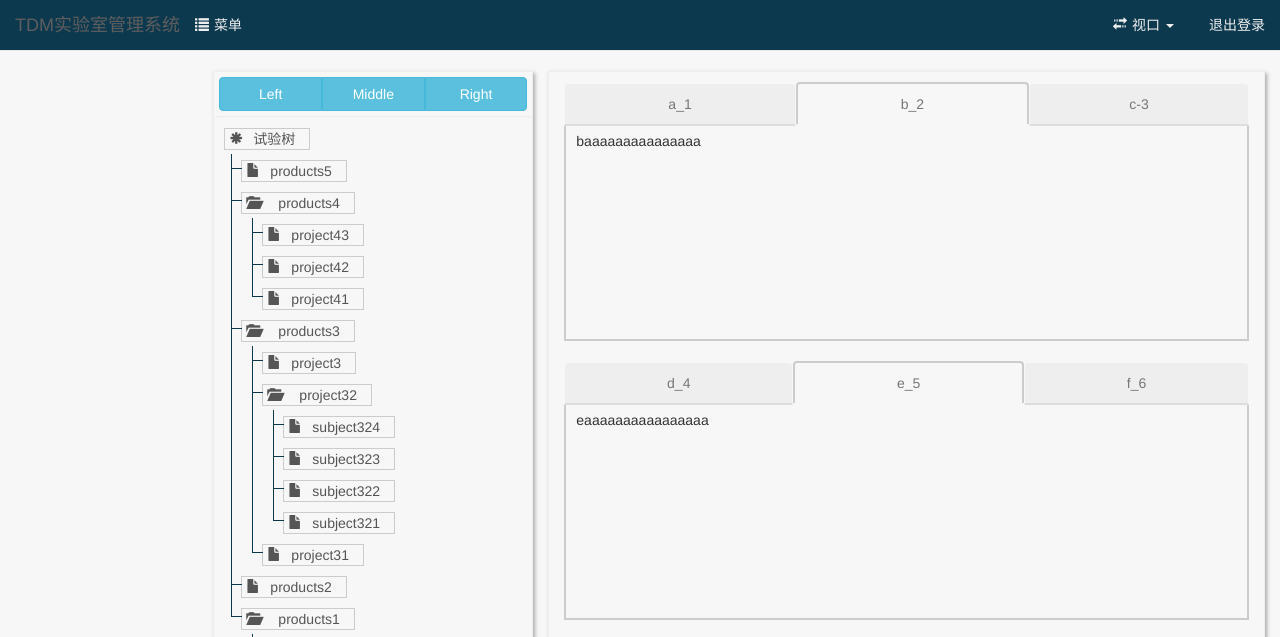
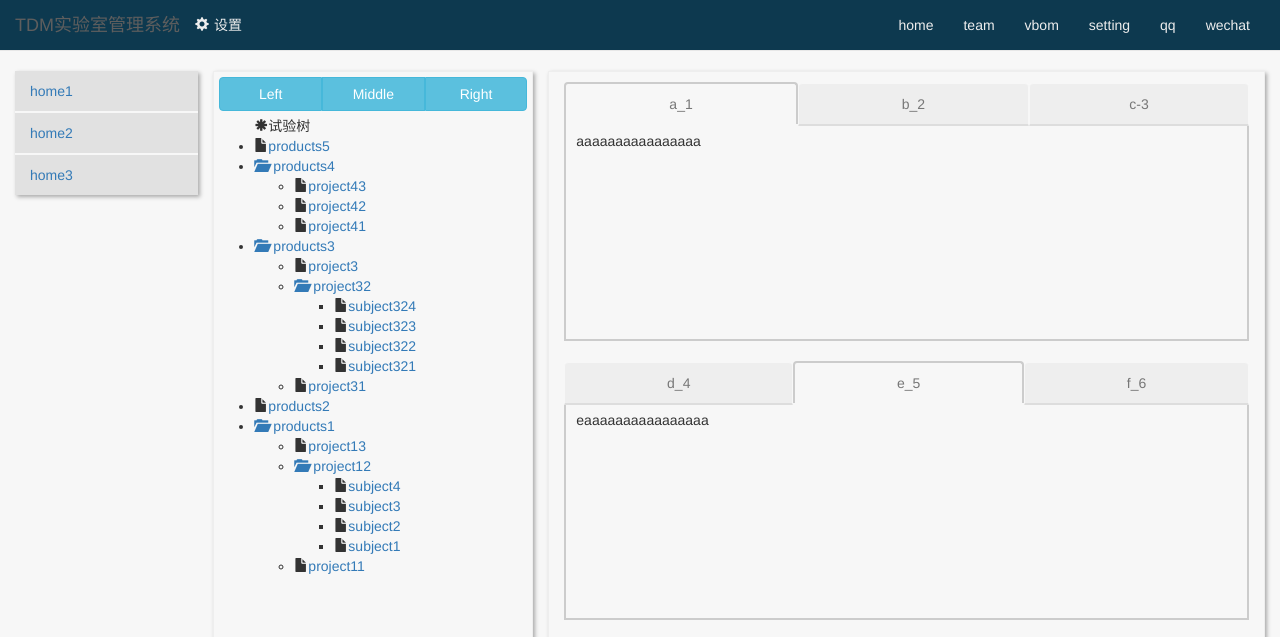
Before and after one commit to yekg880809/TDM-demo, a website: page index.html in a window 1280 px wide. Both pictures are taken after a click on the link "TDM实验室管理系统". Shown: the top 637 px of the page. Drawn offline with Linux system fonts and the light colour scheme.

Commit message:
change plugin to model

```diff
--- a/css/custom/style.css
+++ b/css/custom/style.css
@@ -128,7 +128,7 @@ a > span{
 	padding-top: 10px;
 }
 
-#template-container{
+#work-area{
 	position: relative;
 	height: 100%;
 }
@@ -147,12 +147,12 @@ a > span{
 	margin-top: -5px;
 }
 
-#template-container > .nav-mode li.active{
+#work-area > .nav-mode li.active{
 	height: 0px;
 	margin-top: 0;
 }
 
-#template-container > .nav-mode li.active > a{
+#work-area > .nav-mode li.active > a{
 	background-color:transparent;
 	color: #777;
 	border-width:2px 2px 0 2px;
@@ -160,7 +160,7 @@ a > span{
 	border-color: #ccc;
 }
 
-#template-container > .nav-mode li > a{
+#work-area > .nav-mode li > a{
 	background-color: #eee;
 	color: #777;
 	border-width:1px 1px 2px 1px;
--- a/index.html
+++ b/index.html
@@ -13,7 +13,7 @@
 
     <!-- custom -->
     <link href="css/custom/style.css" rel="stylesheet">
-    <link href="css/custom/tree.css" rel="stylesheet">
+    <!-- <link href="css/custom/tree.css" rel="stylesheet"> -->
 
     <!-- HTML5 shim and Respond.js for IE8 support of HTML5 elements and media queries -->
     <!-- WARNING: Respond.js doesn't work if you view the page via file:// -->
@@ -62,7 +62,7 @@
               </div>
             </div>
             <div class="tree-body">
-              <div class="tree">
+              <div class="tree" data-type="tree" data-only-data="true">
 
               </div><!--.tree end-->
             </div><!--.tree body end-->
@@ -72,7 +72,7 @@
         <div id="main" class="main col-sm-7 col-md-7 col-lg-7">
           <div id="main-container" class="container-fluid">
             <div class='row'>
-              <div id="template-container" class="col-sm-12 col-md-12 col-lg-12">
+              <div id="work-area" class="col-sm-12 col-md-12 col-lg-12">
 
               </div>
             </div><!--#main-container > .row end-->
--- a/js/app.js
+++ b/js/app.js
@@ -11,7 +11,7 @@ require.config({
         util: 'util',
 
     	//config
-    	setting:'setting',
+    	setting: 'setting',
 
     	// lib files
         jquery: 'lib/jquery-1.9.1.min',
@@ -19,15 +19,20 @@ require.config({
         underscore: 'lib/underscore-min',
         mustache: 'lib/mustache.min',
 
-        // plugins
-        tree:'lib/tree',
-        tab:'lib/tabs'
+        // model
+        tree: 'model/tree',
+        tab: 'model/tabs',
+        menu: 'model/menu'
     },
     shim: {
 
             'bootstrap': {
-            deps: ['jquery'],
+                deps: ['jquery'],
                 exports: '_b'
+            },
+
+            'menu': {
+                deps: ['jquery','bootstrap']
             },
 
             'tree': {
@@ -36,9 +41,8 @@ require.config({
 
             'tab': {
                 deps: ['jquery','bootstrap']
-            },
-
+            }
 　　　　}
 });
 
-require(['ctrl/mainMenu','ctrl/screen','ctrl/menu','ctrl/tree','ctrl/tab']);
+require(['ctrl/mainMenu','ctrl/screen','ctrl/tree','ctrl/tab']);
--- a/js/ctrl/mainMenu.js
+++ b/js/ctrl/mainMenu.js
@@ -1,7 +1,8 @@
-define(["../jquery","util/objUtil"], function($,objUtil) {
+define(["../jquery","util/objUtil","../menu"], function($,objUtil) {
 
       var   ctrl = objUtil.create($('#nav-ctrl')),
-            menu = objUtil.create($('#nav-menu'));
+            menu = objUtil.create($('#nav-menu')),
+            list = {};
 
       var   stinM = menu.find('#setting'),
             workM = menu.find('#sys-work-menu');
@@ -22,12 +23,15 @@ define(["../jquery","util/objUtil"], function($,objUtil) {
             ctrl.find('li').eq(0).show();
       });
 
+      list = objUtil.create($('#menu'),'home');
+      $(list).menu();
+
       workM.on('click','a',function(e){
          e.preventDefault();
-         var id = $(this).attr('href'),
-           menu = objUtil.create($('#menu'),id);
+         var id = $(this).attr('href');
+         list = objUtil.create($('#menu'),id);
+         $(list).menu();
       });
 
 
-
 });
--- a/js/ctrl/menu.js
+++ /dev/null
@@ -1,55 +0,0 @@
-define(["../jquery", "../bootstrap","ctrl/mainMenu"], function($) {
-
-        var cls1m = $('#class1-menu'),
-            cls2m = $('.class2-menu'),
-            rtn = $('#rtn-main'),
-            asidem = $('.aside-menu'),
-            listItem = $('.list-group-item'),
-            collapse = $('.class2-menu .collapse');
-
-        asidem.on('click','li',function(e){
-            if('menu-title' == $(e.target).closest('li').attr('class')){
-              return;
-            }
-            $(this).closest('.aside-menu').find('li').removeClass('active');
-            $(this).addClass('active');
-        });
-
-        cls1m.on('click','a',function(e){
-            cls2m.collapse('hide');
-            cls1m.collapse('hide');
-            rtn.collapse('show');
-            $('#aside').find('.list-group-item').removeClass('active');
-        });
-
-        cls2m.on('click','a',function(e){
-            cls2m.find('.collapse').collapse('hide');
-        });
-
-        rtn.on('click','a',function(e){
-            cls2m.collapse('hide');
-            cls1m.collapse('show');
-            rtn.collapse('hide');
-
-        });
-
-        collapse.on('click','a',function(e){
-            stopEvents(e);
-            listItem.removeClass('active');
-            $(this).addClass('active');
-        });
-
-        function stopEvents(evt){
-            evt.preventDefault();
-            evt.stopPropagation();
-        }
-       /* return {
-            color: "blue",
-            size: "large",
-            addToCart: function() {
-                inventory.decrement(this);
-                cart.add(this);
-            }
-        }*/
-    }
-);
--- a/js/ctrl/tab.js
+++ b/js/ctrl/tab.js
@@ -1,10 +1,10 @@
-define(["../jquery","util/objUtil","../tab"], function($,objUtil,tab) {
+define(["../jquery","util/objUtil","../tab"], function($,objUtil,_tab) {
 
-		var tabs = objUtil.create($('#template-container'));
+		var tabs = objUtil.create($('#work-area'));
 
 		tabs.children('div#mode1').tabs({
 			tab_titles:['a_1','b_2','c-3'],
-			active_position:2,
+			active_position:1,
 			justified:true
 		});
 
--- a/js/ctrl/tree.js
+++ b/js/ctrl/tree.js
@@ -1,9 +1,12 @@
-define(["../jquery","../tree","../setting","util/dataUtil"], function($,t,cfg,data) {
+define(["../jquery","../tree","util/objUtil"], function($,_tree,objUtil) {
 
-		var res = cfg.getConfig("treeResource");
+		// var res = cfg.getConfig("treeResource");
 
-        $('.tree').TDMTree({
-            resource:res,
+		var data = objUtil.create($('.tree'));
+
+        $('.tree').tree({
+        	datas:data,
+            // resource:data,
             preventLink:true
         });
 
--- /dev/null
+++ b/js/model/menu.js
@@ -0,0 +1,97 @@
+;(function($) {
+	function debug($obj){
+		if(window.console && window.console.log){
+			window.console.log($obj);
+		}
+	};
+
+	function _stopEvents(evt){
+        evt.preventDefault();
+        evt.stopPropagation();
+    }
+
+	function Menu(obj) {
+		this.obj = obj;
+		var cls1m = obj.find('#class1-menu'),
+            cls2m = obj.find('.class2-menu'),
+            rtn = obj.find('#rtn-main'),
+            asidem = obj.find('.aside-menu'),
+            listItem = obj.find('.list-group-item'),
+            collapse = obj.find('.class2-menu .collapse');
+
+        asidem.on('click','li',function(e){
+            if('menu-title' == $(e.target).closest('li').attr('class')){
+              return;
+            }
+            $(this).closest('.aside-menu').find('li').removeClass('active');
+            $(this).addClass('active');
+        });
+
+        cls1m.on('click','a',function(e){
+            cls2m.collapse('hide');
+            cls1m.collapse('hide');
+            rtn.collapse('show');
+            $('#aside').find('.list-group-item').removeClass('active');
+        });
+
+        cls2m.on('click','a',function(e){
+            cls2m.find('.collapse').collapse('hide');
+        });
+
+        rtn.on('click','a',function(e){
+            cls2m.collapse('hide');
+            cls1m.collapse('show');
+            rtn.collapse('hide');
+
+        });
+
+        collapse.on('click','a',function(e){
+            _stopEvents(e);
+            listItem.removeClass('active');
+            $(this).addClass('active');
+        });
+	}
+
+	Menu.prototype = {
+		constructor:Menu
+	}
+
+	var methods = {
+        init: function (options) {
+            var defaults = {
+
+            	},
+				options = $.extend(defaults, options),
+				menu = new Menu(this);
+
+            return this.each(function() {
+
+
+            });
+        },
+        add:function(options){
+            return this.each(function() {
+                alert('add');
+            });
+        }
+    };
+
+	$.fn.menu = function(options) {
+		// debug(this);
+        $this = $(this);
+
+        var method = arguments[0];
+        if(methods[method]) {
+            method = methods[method];
+            arguments = Array.prototype.slice.call(arguments, 1);
+        } else if( typeof(method) == 'object' || !method ) {
+            method = methods.init;
+        } else {
+            $.error( 'Method ' +  method + ' does not exist on jQuery.pluginName' );
+            return this;
+        }
+
+        return method.apply(this, arguments);
+	}
+
+})(jQuery);
--- a/js/lib/tabs.js
+++ b/js/model/tabs.js
@@ -1,4 +1,4 @@
-(function($) {
+;(function($) {
 	function debug($obj){
 		if(window.console && window.console.log){
 			window.console.log($obj);
@@ -72,9 +72,7 @@
             return this.each(function() {
             	var tab = new Tabs(this,options);
 
-            	if(options.justified){
-            		tab.addJust();
-            	}
+            	options.justified && tab.addJust();
 
             });
         },
@@ -86,7 +84,7 @@
     };
 
 	$.fn.tabs = function(options) {
-		debug(this);
+		// debug(this);
         $this = $(this);
 
         var method = arguments[0];
--- a/js/lib/tree.js
+++ b/js/model/tree.js
@@ -148,10 +148,14 @@
 
             var options = $.extend(defaults, options);
             return this.each(function() {
-                tree.bind(_getResource(options.resource)).setIcons().forIE();
-                if(options.preventLink){
-                    tree.preventLink();
-                }
+                if (typeof options.datas !== 'undefined') {
+                    tree.bind(options.datas).setIcons().forIE();
+                }else if (typeof options.resource !== 'undefined') {
+                    tree.bind(_getResource(options.resource)).setIcons().forIE();
+                };
+
+                options.preventLink && tree.preventLink();
+
             });
         },
         add:function(options){
@@ -161,8 +165,8 @@
         }
     };
 
-    $.fn.TDMTree = function(){
-        debug(this);
+    $.fn.tree = function(){
+        // debug(this);
         $this = $(this);
 
         var method = arguments[0];
--- a/js/util/objUtil.js
+++ b/js/util/objUtil.js
@@ -2,22 +2,37 @@ define(["../jquery","util/templateUtil","util/dataUtil","util/charUtil"], functi
 
         var data = _data.getInitData();
 
+        function debug($obj){
+            if(window.console && window.console.log){
+                window.console.log($obj);
+            }
+        };
+
         return {
         	create:function(obj){
-        		var key = obj.attr('id'),
-        		    dataKey = _char.toHumpType(key),
+                var _id = obj.attr('id'),
+                    _data = obj.data('type'),
+                    key = typeof _id == 'undefined'?_data:_id,
+                    dataKey = _char.toHumpType(key),
         		    datas = {};
 
-                if(typeof arguments[1] !== "undefined"){
+
+                if (obj.data('onlyData')) {
+                    debug("objUtil: "+ key +" get only data");
+                    return data[dataKey];
+                };
+
+                if (typeof arguments[1] !== "undefined"){
                     dataKey = _char.toHumpType(arguments[1]);
+                    debug("objUtil: dataType'"+ key +"' bind with data "+ dataKey +"");
                     return _temp.bind(obj,data[dataKey]);
                 }
 
     		    if (typeof data[dataKey] === 'object') {
+                    debug("objUtil: #"+ key +" bind with data "+ dataKey +"");
 					datas = data[dataKey];
     		    };
 
-        		// alert(dataKey);
         		return _temp.bind(obj,datas);
         	}
         };
--- a/template/template.html
+++ b/template/template.html
@@ -1,13 +1,13 @@
 <div id='root'>
 	<div id="nav-ctrl">
 		<ul class="nav navbar-nav">
-			<li><a href="#sys-work-menu"><span class="glyphicon glyphicon-list"></span>菜单</a></li>
-			<li style="display:none;"><a href="#setting"><span class="glyphicon glyphicon-cog"></span>设置</a></li>
+			<li style="display:none;"><a href="#sys-work-menu"><span class="glyphicon glyphicon-list"></span>菜单</a></li>
+			<li><a href="#setting"><span class="glyphicon glyphicon-cog"></span>设置</a></li>
 		</ul>
 	</div><!--.header-menu end-->
 
 	<div id="nav-menu">
-	    <ul class="nav navbar-nav navbar-right" id="setting">
+	    <ul class="nav navbar-nav navbar-right" id="setting" style="display:none;">
 			<li class="dropdown">
 				<a href="#" class="dropdown-toggle" id="view-resize" data-cur-view="reset" data-toggle="dropdown" role="button" aria-haspopup="true" aria-expanded="false"><span class="glyphicon glyphicon-transfer" aria-hidden="true"></span>视口 <span class="caret"></span></a>
 				<ul class="dropdown-menu">
@@ -20,14 +20,14 @@
 			</li>
 			<li><a href="#">退出登录</a></li>
 	    </ul>
-	    <ul class="nav navbar-nav navbar-right" id="sys-work-menu" style="display:none;">
+	    <ul class="nav navbar-nav navbar-right" id="sys-work-menu">
 	    	{{#list}}
 	    		<li><a href="{{type}}">{{name}}</a></li>
 	    	{{/list}}
 	    </ul>
 	</div><!--.header-menu end-->
 
-	<div id="template-container">
+	<div id="work-area">
 		<div id="mode1" class="nav-mode">
 			<div class="data-container">
 				aaaaaaaaaaaaaaaa
@@ -68,20 +68,25 @@
               		<li role="presentation"><a data-toggle="collapse" href="#{{menuId}}">{{name}}</a></li>
             	{{/class1}}
             </ul>
-
-            <ul class="nav nav-stacked aside-menu collapse class2-menu" id="main1-menu">
+			{{#class1}}
+            <ul class="nav nav-stacked aside-menu collapse class2-menu" id="{{menuId}}">
 				<li class="menu-title" role="presentation">
-					<a><span class="glyphicon glyphicon-pushpin" aria-hidden="true"></span>main1</a>
+					<a><span class="glyphicon glyphicon-pushpin" aria-hidden="true"></span>{{name}}</a>
 				</li>
+				{{#childmenu}}
 				<li role="presentation">
-                <a data-toggle="collapse" data-parent="#main1-menu" href="#xx1">Messages</a>
-                <div id="xx1" class="collapse list-group in">
-                  <a href='#' class="list-group-item">
-                    a
-                  </a>
-                </div>
-              </li>
+	                <a data-toggle="collapse" href="#{{menuId}}">{{name}}</a>
+	                <div id="{{menuId}}" class="collapse list-group">
+						{{#childmenu}}
+						<a href='{{url}}' class="list-group-item">
+						{{name}}
+						</a>
+						{{/childmenu}}
+	                </div>
+	            </li>
+	            {{/childmenu}}
             </ul>
+            {{/class1}}
         </ul><!--#aside end-->
 	</div>
 </div>
--- a/testData/initData.json
+++ b/testData/initData.json
@@ -386,6 +386,143 @@
 
 	"qq":{},
 
-	"wechat":{}
+	"wechat": {},
+
+	"tree": {
+
+		"name":"试验树",
+		"id":"1111111111",
+		"pId":"root",
+		"childType":"product",
+		"nodes":[
+			{
+				"name":"products1",
+				"id":"pd11111111",
+				"pId":"pd1",
+				"childType":"project",
+				"nodes":[
+					{
+						"name":"project11",
+						"id":"pj11111111",
+						"pId":"pj1"
+					},
+					{
+						"name":"project12",
+						"id":"pj22222222",
+						"pId":"pj2",
+						"childType":"subject",
+						"nodes":[
+							{
+								"name":"subject1",
+								"id":"s111111111",
+								"pId":"s1"
+							},
+							{
+								"name":"subject2",
+								"id":"s222222222",
+								"pId":"s2"
+							},
+							{
+								"name":"subject3",
+								"id":"s333333333",
+								"pId":"s3"
+							},
+							{
+								"name":"subject4",
+								"id":"s444444444",
+								"pId":"s4"
+							}
+						]
+					},
+					{
+						"name":"project13",
+						"id":"pj33333333",
+						"pId":"pj3"
+					}
+				]
+
+			},
+			{
+				"name":"products2",
+				"id":"pd22222222",
+				"pId":"pd2"
+			},
+			{
+				"name":"products3",
+				"id":"pd33333333",
+				"pId":"pd3",
+				"childType":"project",
+				"nodes":[
+					{
+						"name":"project31",
+						"id":"pj311111111",
+						"pId":"pj31"
+					},
+					{
+						"name":"project32",
+						"id":"pj322222222",
+						"pId":"pj32",
+						"childType":"subject",
+						"nodes":[
+							{
+								"name":"subject321",
+								"id":"s111111111",
+								"pId":"s1"
+							},
+							{
+								"name":"subject322",
+								"id":"s222222222",
+								"pId":"s2"
+							},
+							{
+								"name":"subject323",
+								"id":"s333333333",
+								"pId":"s3"
+							},
+							{
+								"name":"subject324",
+								"id":"s444444444",
+								"pId":"s4"
+							}
+						]
+					},
+					{
+						"name":"project3",
+						"id":"pj333333333",
+						"pId":"pj33"
+					}
+				]
+			},
+			{
+				"name":"products4",
+				"id":"pd44444444",
+				"pId":"pd4",
+				"childType":"project",
+				"nodes":[
+					{
+						"name":"project41",
+						"id":"pj411111111",
+						"pId":"pj41"
+					},
+					{
+						"name":"project42",
+						"id":"pj22222222",
+						"pId":"pj42"
+					},
+					{
+						"name":"project43",
+						"id":"pj433333333",
+						"pId":"pj43"
+					}
+				]
+			},
+			{
+				"name":"products5",
+				"id":"p55555555",
+				"pId":"p5"
+			}
+		]
+
+	}
 
 }
```
